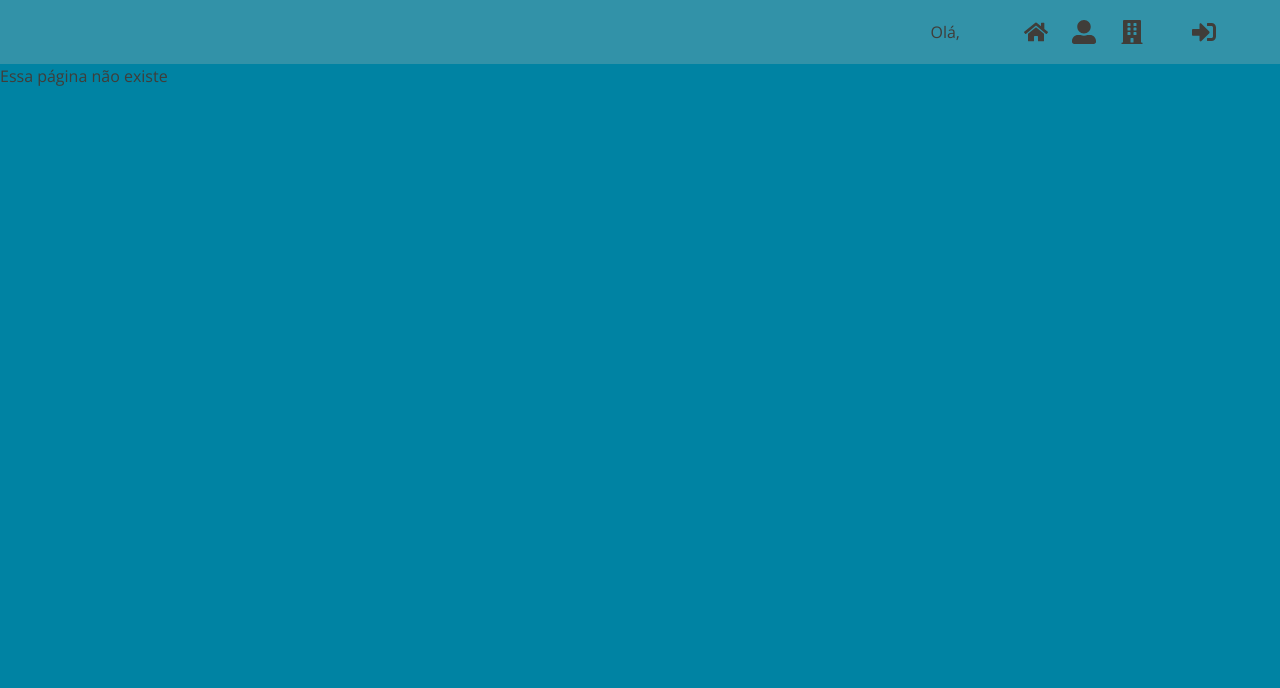
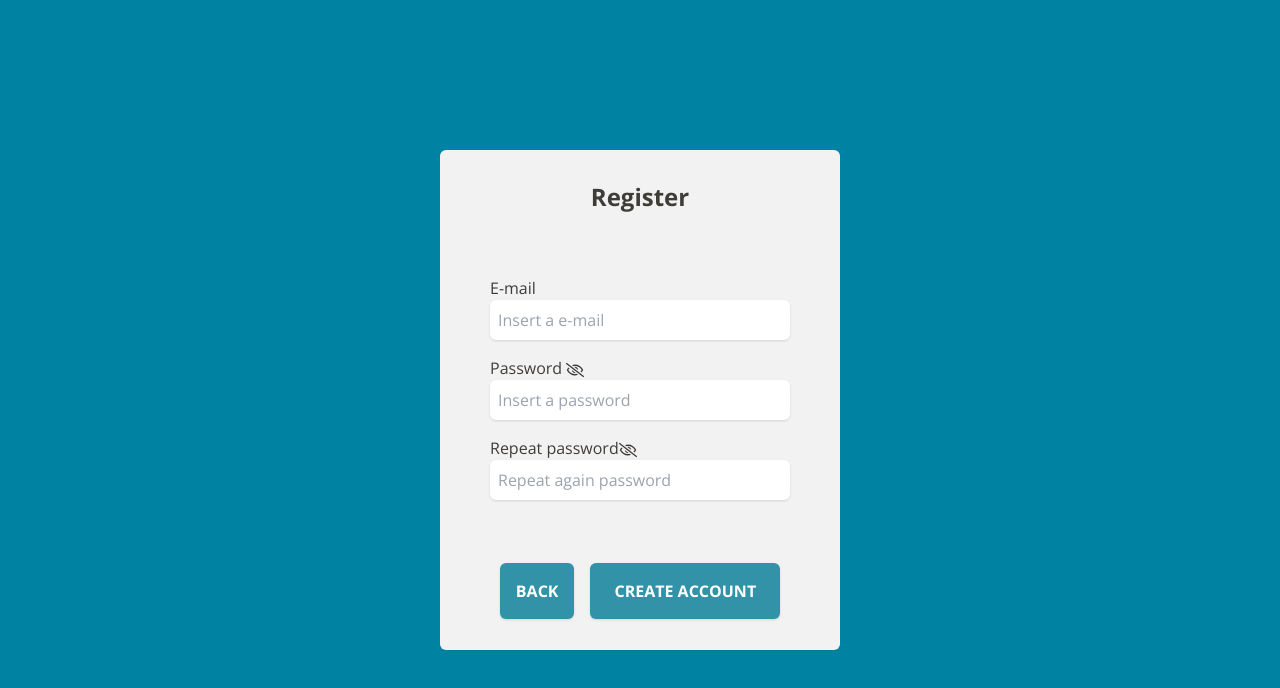
Before and after one commit to orvituhgo/adm-maintenance, a React (Vite) app: page /signin in a window 1280 px wide. Shown: the top 688 px of the page. Built offline with nearby package versions, Linux system fonts and the light colour scheme; no server answers.

Commit message:
adding: firebase(partial)

```diff
--- a/package.json
+++ b/package.json
@@ -34,6 +34,7 @@
     "eslint-plugin-react": "^7.32.2",
     "eslint-plugin-react-hooks": "^4.6.0",
     "eslint-plugin-react-refresh": "^0.3.4",
+    "firebase": "^9.21.0",
     "postcss": "^8.4.23",
     "prettier": "^2.8.8",
     "prettier-plugin-tailwindcss": "^0.2.8",
--- a/src/components/header.jsx
+++ b/src/components/header.jsx
@@ -7,7 +7,7 @@ import { LoginContext } from '../contexts/LoginContextProvider';
 export default function Header() {
   const { user, getActiveProfile } = useContext(LoginContext);
   const pathing = useLocation().pathname;
-  const noShow = ['/login', '/profile', '/forgotpassword'];
+  const noShow = ['/login', '/profile', '/forgotpassword', '/signin'];
   const activeProfile = getActiveProfile();
 
   return (
--- a/src/configs/AllRoutes.jsx
+++ b/src/configs/AllRoutes.jsx
@@ -3,19 +3,21 @@ import { Routes, Route } from 'react-router-dom';
 
 import PrivateRoute from './PrivateRoute';
 import Login from '../pages/login';
+import ForgotPassword from '../pages/forgotPassword';
+import SignUp from '../pages/signUp';
+import Profile from '../pages/profile.jsx';
+import Home from '../pages/home';
 import User from '../pages/user';
-import Home from '../pages/home';
-import Profile from '../pages/profile.jsx';
+import Page404 from '../pages/page404';
+import Details from '../pages/details';
 import Logout from '../pages/logout';
-import Page404 from '../pages/page404';
-import ForgotPassword from '../pages/forgotPassword';
-import Details from '../pages/details';
 
 export default function AllRoutes() {
   return (
     <Routes>
       <Route path="/login" element={<Login />} />
       <Route path="/forgotpassword" element={<ForgotPassword />} />
+      <Route path="/signin" element={<SignUp />} />
       <Route
         path="/profile"
         element={
--- a/src/contexts/BuildingsContextProvider.jsx
+++ b/src/contexts/BuildingsContextProvider.jsx
@@ -17,7 +17,6 @@ export default function BuildingsContextProvider({ children }) {
   useEffect(() => {
     const validateProfile = async () => {
       const storageData = getActiveProfile();
-      console.log('storageData:', storageData);
       if (storageData) {
         const data = await api.getBuildingInfo(storageData);
         if (data.building) {
--- a/src/index.css
+++ b/src/index.css
@@ -12,6 +12,12 @@ body {
 }
 
 @layer components {
+  .general-container-sm {
+    @apply relative flex min-h-full flex-col overflow-x-hidden rounded-md bg-offWhite;
+    margin: 44px auto 20px auto;
+    width: 93%;
+    height: 1200px;
+  }
   .general-container {
     @apply relative flex min-h-full flex-col overflow-x-hidden rounded-md bg-offWhite;
     margin: 44px auto 20px auto;
--- a/src/pages/forgotPassword.jsx
+++ b/src/pages/forgotPassword.jsx
@@ -28,13 +28,13 @@ export default function ForgotPassword() {
             className="rounded-md bg-primary px-4 py-2 font-bold text-white shadow"
             type="button"
           >
-            VOLTAR
+            BACK
           </button>
           <button
             className="rounded-md bg-primary px-6 py-4 font-bold text-white shadow"
             type="button"
           >
-            ENVIAR
+            SEND
           </button>
         </div>
       </form>
--- a/src/pages/home.jsx
+++ b/src/pages/home.jsx
@@ -5,9 +5,7 @@ import { BuildingsContext } from '../contexts/BuildingsContextProvider';
 
 export default function Home() {
   const { buildingInfo } = useContext(BuildingsContext);
-  console.log(buildingInfo);
   const { osList } = buildingInfo;
-  console.log(osList);
 
   return (
     // <div className="flex h-3/4 flex-col items-center justify-center bg-offWhite">
--- a/src/pages/login.jsx
+++ b/src/pages/login.jsx
@@ -1,20 +1,33 @@
 import { useContext, useState } from 'react';
 import { Link, useNavigate } from 'react-router-dom';
 import { LoginContext } from '../contexts/LoginContextProvider';
+import { auth } from '../configs/firebase';
+import { FaRegEye, FaRegEyeSlash } from 'react-icons/fa';
+
+import { signInWithEmailAndPassword } from 'firebase/auth';
 
 export default function Login() {
   const navigate = useNavigate();
   const { login } = useContext(LoginContext);
+  const [showPassword, setShowPassword] = useState(false);
   const [username, setUsername] = useState();
   const [password, setPassword] = useState();
 
   function handleUsernameInput(e) {
     setUsername(e.target.value);
-    console.log(username);
   }
   function handlePasswordInput(e) {
     setPassword(e.target.value);
-    console.log(password);
+  }
+  function toggleShowPassword(e) {
+    e.preventDefault();
+    setShowPassword(!showPassword);
+  }
+  function handleDown(e) {
+    if (e.key === 'Enter') {
+      e.preventDefault();
+      handleLogin();
+    }
   }
   async function handleLogin() {
     if (username && password) {
@@ -30,7 +43,7 @@ export default function Login() {
   return (
     <div className=" flex h-screen w-screen items-center justify-center">
       <form
-        action=""
+        method="get"
         className="min-w-1/6 flex h-3/6 flex-col items-center justify-around rounded-md bg-offWhite shadow-sm"
       >
         <h1 className="text-3xl font-bold">Login</h1>
@@ -46,11 +59,23 @@ export default function Login() {
             />
           </div>
           <div>
-            <label htmlFor="password">Password</label>
+            <label htmlFor="password">
+              Password{' '}
+              {showPassword ? (
+                <button className="relative right-0 items-end self-end align-middle text-secundaryDark">
+                  <FaRegEye size={18} onClick={toggleShowPassword} />
+                </button>
+              ) : (
+                <button className="relative left-0 items-end self-end align-middle text-secundaryDark">
+                  <FaRegEyeSlash size={18} onClick={toggleShowPassword} />
+                </button>
+              )}
+            </label>
             <input
-              type="password"
+              type={showPassword ? 'text' : 'password'}
               placeholder="Insert your password"
               name="password"
+              onKeyDown={handleDown}
               onChange={handlePasswordInput}
               className="w-full rounded-md p-2 shadow"
             />
@@ -65,15 +90,18 @@ export default function Login() {
         </div>
 
         <div className="flex gap-4">
-          <button className="base-button-lg" type="button">
-            SIGN IN
-          </button>
+          <Link to="/signin">
+            <button className="base-button-lg" type="button">
+              SIGN UP
+            </button>
+          </Link>
+
           <button
             onClick={handleLogin}
             className="base-button-lg"
-            type="button"
+            type="submit"
           >
-            LOGIN
+            LOG IN
           </button>
         </div>
       </form>
--- a/src/pages/profile.jsx
+++ b/src/pages/profile.jsx
@@ -1,5 +1,6 @@
 import { useNavigate } from 'react-router-dom';
 import { useContext, useEffect } from 'react';
+import { FaPlusCircle } from 'react-icons/fa';
 
 import { BuildingsContext } from '../contexts/BuildingsContextProvider';
 import { LoginContext } from '../contexts/LoginContextProvider';
@@ -15,9 +16,7 @@ export default function Profile() {
   }, []);
 
   async function handleClickProfile(value) {
-    console.log(getActiveProfile());
     setActiveProfile(value);
-    console.log(getActiveProfile());
     await syncBuildingProfile();
     navigate('/home');
   }
@@ -25,7 +24,7 @@ export default function Profile() {
   return (
     <>
       <div className="flex h-screen w-screen flex-col items-center justify-evenly bg-primaryDark">
-        <div className="flex h-5/6 max-w-[900%] items-center justify-start gap-8 overflow-x-auto">
+        <div className="relative flex h-5/6 max-w-7xl items-center justify-start gap-8 overflow-hidden">
           {user.buildings &&
             user.buildings.map((building, index) => {
               return (
@@ -40,6 +39,9 @@ export default function Profile() {
               );
             })}
         </div>
+        <button>
+          <FaPlusCircle size={48} />
+        </button>
       </div>
     </>
   );
--- /dev/null
+++ b/src/pages/signUp.jsx
@@ -0,0 +1,140 @@
+import { useState } from 'react';
+import { GoArrowLeft } from 'react-icons/go';
+import { useNavigate } from 'react-router-dom';
+import { FaRegEye, FaRegEyeSlash } from 'react-icons/fa';
+import { createUserWithEmailAndPassword } from 'firebase/auth';
+
+import { auth } from '../configs/firebase';
+
+export default function SignIn() {
+  const [showPassword, setShowPassword] = useState(false);
+  const [showPasswordRepeated, setShowPasswordRepeated] = useState(false);
+  const [email, setEmail] = useState('');
+  const [password, setPassword] = useState('');
+  const [passwordReapeated, setPasswordReapeated] = useState('');
+  const [createdAccount, setCreatedAccount] = useState(false);
+
+  const navigate = useNavigate();
+
+  function toggleShowPassword(e) {
+    e.preventDefault();
+    setShowPassword(!showPassword);
+  }
+
+  function toggleShowPasswordReapeated(e) {
+    e.preventDefault();
+    setShowPasswordRepeated(!showPasswordRepeated);
+  }
+
+  async function handleNewUser() {
+    if (email && password && passwordReapeated) {
+      if (password === passwordReapeated) {
+        await createUserWithEmailAndPassword(auth, email, password);
+        setCreatedAccount(true);
+      } else {
+        alert("Password doesn't match");
+      }
+    } else {
+      alert('Fields are wrong or empty');
+    }
+  }
+
+  return (
+    <div className="flex min-h-screen w-full items-center justify-center">
+      <form
+        method="post"
+        className="flex h-[500px] w-[400px] flex-col items-center justify-around rounded-md bg-offWhite shadow-sm "
+      >
+        <h1 className="text-2xl font-bold">Register</h1>
+        <div className="flex w-3/4 flex-col flex-wrap gap-4">
+          {createdAccount && (
+            <div className="rounded-md border-success bg-success/30 text-center font-semibold leading-10 text-success">
+              <h2>Created account</h2>
+            </div>
+          )}
+          {!createdAccount && (
+            <>
+              <div>
+                <label htmlFor="email">E-mail</label>
+                <input
+                  onChange={(e) => setEmail(e.target.value)}
+                  placeholder="Insert a e-mail"
+                  className="w-full rounded-md p-2 shadow"
+                  type="text"
+                  name="email"
+                />
+              </div>
+              <div>
+                <label htmlFor="password">
+                  Password{' '}
+                  {showPassword ? (
+                    <button className="relative right-0 items-end self-end align-middle text-secundaryDark">
+                      <FaRegEye size={18} onClick={toggleShowPassword} />
+                    </button>
+                  ) : (
+                    <button className="relative left-0 items-end self-end align-middle text-secundaryDark">
+                      <FaRegEyeSlash size={18} onClick={toggleShowPassword} />
+                    </button>
+                  )}
+                </label>
+                <input
+                  onChange={(e) => setPassword(e.target.value)}
+                  placeholder="Insert a password"
+                  className="w-full rounded-md p-2 shadow"
+                  type={showPassword ? 'text' : 'password'}
+                  name="password"
+                />
+              </div>
+              <div>
+                <label htmlFor="passwordRepeated">
+                  Repeat password
+                  {showPasswordRepeated ? (
+                    <button className="relative right-0 items-end self-end align-middle text-secundaryDark">
+                      <FaRegEye
+                        size={18}
+                        onClick={toggleShowPasswordReapeated}
+                      />
+                    </button>
+                  ) : (
+                    <button className="relative left-0 items-end self-end align-middle text-secundaryDark">
+                      <FaRegEyeSlash
+                        size={18}
+                        onClick={toggleShowPasswordReapeated}
+                      />
+                    </button>
+                  )}
+                </label>
+
+                <input
+                  onChange={(e) => setPasswordReapeated(e.target.value)}
+                  placeholder="Repeat again password"
+                  className="w-full rounded-md p-2 shadow"
+                  type={showPasswordRepeated ? 'text' : 'password'}
+                  name="passwordRepeated"
+                />
+              </div>
+            </>
+          )}
+        </div>
+        <div className="flex gap-4">
+          <button
+            onClick={() => navigate('/login')}
+            className="rounded-md bg-primary px-4 py-2 font-bold text-white shadow"
+            type="button"
+          >
+            BACK
+          </button>
+          {!createdAccount && (
+            <button
+              onClick={handleNewUser}
+              className="rounded-md bg-primary px-6 py-4 font-bold text-white shadow"
+              type="button"
+            >
+              CREATE ACCOUNT
+            </button>
+          )}
+        </div>
+      </form>
+    </div>
+  );
+}
--- a/src/services/useApi.jsx
+++ b/src/services/useApi.jsx
@@ -1,4 +1,7 @@
 import { api } from './axios';
+import { signInWithEmailAndPassword, signOut } from 'firebase/auth';
+
+import { auth } from '../configs/firebase';
 
 export const useApi = () => ({
   validateToken: async (token) => {
@@ -25,7 +28,20 @@ export const useApi = () => ({
     // const response = await api.post('/validate', { token });
     // return response.data;
   },
-  login: async (email, passoword) => {
+  login: (email, password) => {
+    signInWithEmailAndPassword(auth, email, password)
+      .then((userCredential) => {
+        // Signed in
+        const user = userCredential.user;
+        console.log(user);
+        // ...
+      })
+      .catch((error) => {
+        const errorCode = error.code;
+        const errorMessage = error.message;
+        console.error(errorCode);
+        console.error(errorMessage);
+      });
     return {
       user: {
         username: 'admin',
@@ -47,14 +63,20 @@ export const useApi = () => ({
       },
       token: '123456789',
     };
-    // const response = await api.post('/signin', { email, passoword });
+    // const response = await api.post('/signin', { email, password });
     // return response.data
   },
   logout: async () => {
-    return {
-      user: { username: 'admin', passoword: 'admin' },
-      token: '123456789',
-    };
+    try {
+      await signOut(auth);
+      console.log('sai');
+      return {
+        user: { username: 'admin', passoword: 'admin' },
+        token: '123456789',
+      };
+    } catch (err) {
+      console.error(err);
+    }
     // const response = await api.post('/logout');
     // return response.data;
   },
--- /dev/null
+++ b/src/services/useFirestore.jsx
@@ -0,0 +1,22 @@
+import { collection, addDoc } from 'firebase/firestore';
+import { db } from '../configs/firebase';
+
+async function useFirestore() {
+  return {
+    addBuilding: async (
+      nickname,
+      url = 'https://placehold.co/400x500/736b66/403d39'
+    ) => {
+      try {
+        const docRef = await addDoc(collection(db, ''), {
+          nickname: nickname,
+          url: url,
+        });
+        console.log('Document written with ID: ', docRef.id);
+      } catch (e) {
+        console.error('Error adding document: ', e);
+      }
+    },
+    getBuilding: async () => {},
+  };
+}
```
Also changed, not shown: 2 other files (tests, documents, lock files or other folders).
